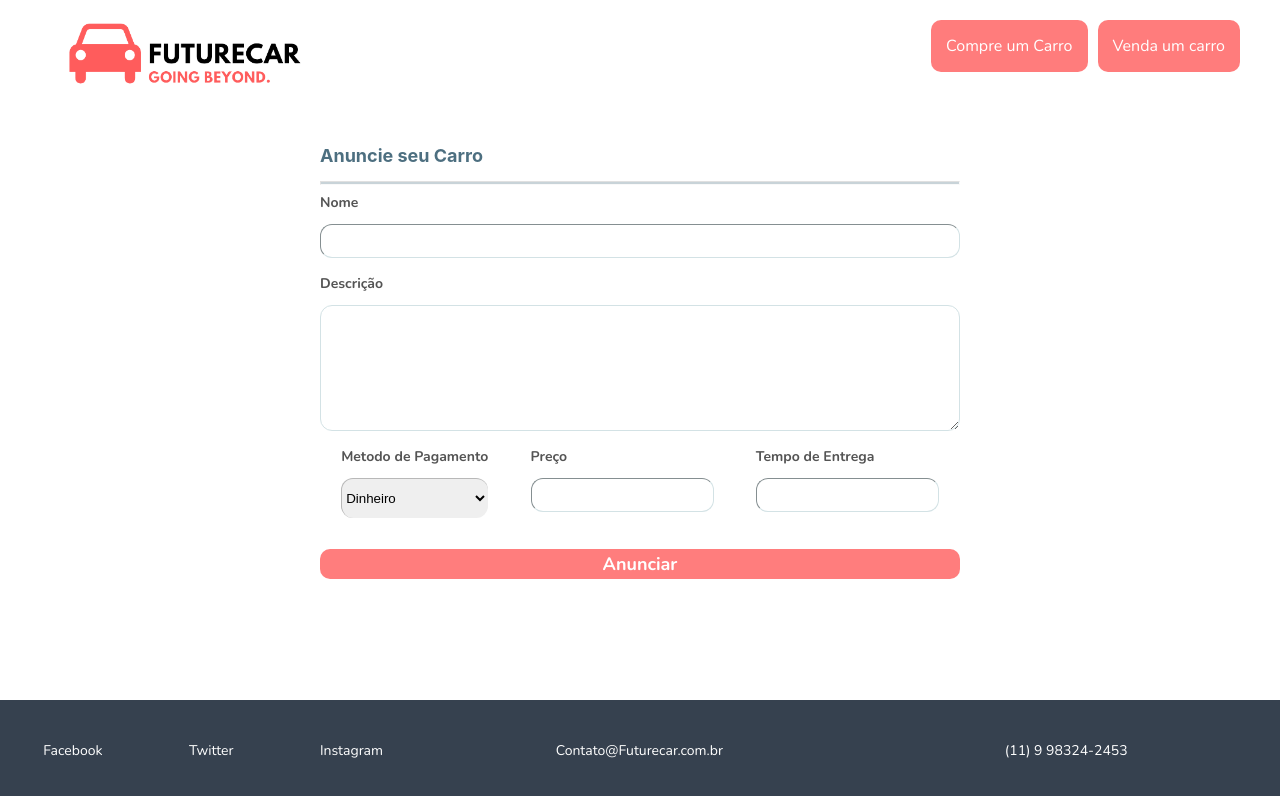
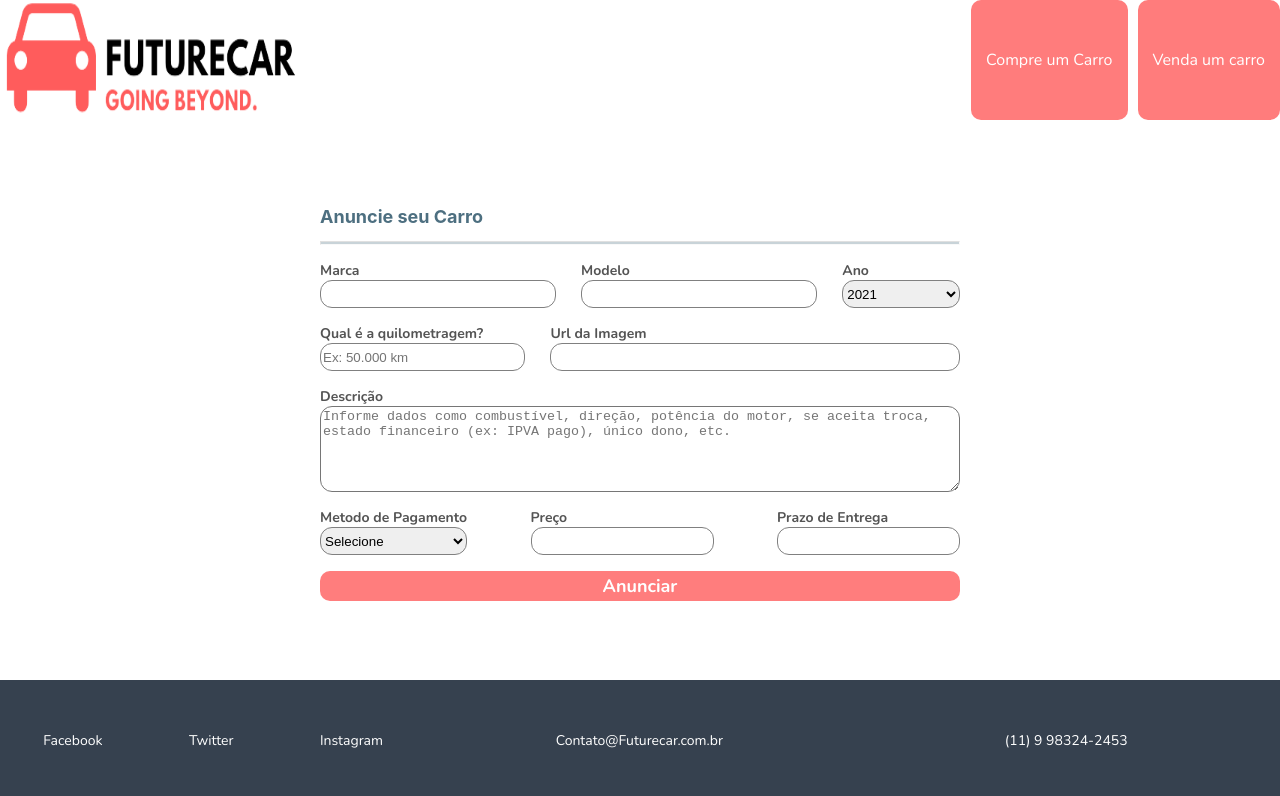
Before and after one commit to gisellenrosa/cruz-marketplace12, a React (Create React App) app: page / in a window 1280 px wide. Both pictures are taken after a click on the element "Venda um carro". Shown: the top 796 px of the page. Built offline with nearby package versions, Linux system fonts and the light colour scheme.

Commit message:
Acrescentei mais dados na SellPage

```diff
--- a/src/App.js
+++ b/src/App.js
@@ -11,7 +11,7 @@ import styled from "styled-components";
 
 const Appcontainerfull = styled.div `
 display:grid;
-grid-template-rows: 1fr 6fr 1fr;
+grid-template-rows: 15% 70% 15%;
 height:100vh;
 `
 export default class App extends React.Component {
@@ -38,13 +38,13 @@ export default class App extends React.Component {
       }
     };
     return (
-      <div>
+      <Appcontainerfull>
         <Header changeToPage={this.changePage} />
         {renderPage()}
 
 
         <Footer/>
-      </div>
+      </Appcontainerfull>
     );
   }
 }
--- a/src/components/Footer/Footer.js
+++ b/src/components/Footer/Footer.js
@@ -1,73 +1,53 @@
-import styled from 'styled-components'
-import React from 'react'
-
-
-
-const MasterFooter = styled.div`
-position:fixed;
-bottom:0;
-left:0;
-padding-bottom:0;
-`
+import styled from "styled-components";
+import React from "react";
 
 const FooterDiv = styled.footer`
-    background-color:#36414f;
-    height: 100px;
-    width:100vw;
-    display:flex;
-    align-items:center;
-    color:white;
-    font-size:14px;
+  background-color: #36414f;
+  width: 100vw;
+  display: flex;
+  align-items: center;
+  color: white;
+  font-size: 14px;
   font-family: "nunito", sans-serif;
-`
+`;
 const FooterRedes = styled.div`
-width:33.3%;
-display:flex;
-justify-content:space-around;
-text-decoration:none;
-`
+  width: 33.3%;
+  display: flex;
+  justify-content: space-around;
+  text-decoration: none;
+`;
 const FooterEmail = styled.p`
   width: 33.3%;
-display:flex;
-justify-content:center;
-`
+  display: flex;
+  justify-content: center;
+`;
 const FooterNumero = styled.p`
-width:33.4%;
-display:flex;
-justify-content:center;
-`
+  width: 33.4%;
+  display: flex;
+  justify-content: center;
+`;
 const LinksFooter = styled.a`
-text-decoration:none;
-color:white;
-`
+  text-decoration: none;
+  color: white;
+`;
 
-
-export default class Footer extends React.Component{
-    render(){
+export default class Footer extends React.Component {
+  render() {
     return (
-         <MasterFooter>
             <FooterDiv>
           <FooterRedes>
-                   <LinksFooter href = 'https://www.facebook.com/'>
-                       Facebook</LinksFooter>
+            <LinksFooter href="https://www.facebook.com/">Facebook</LinksFooter>
 
-                   <LinksFooter href = 'https://twitter.com/'>
-                       Twitter</LinksFooter>
+            <LinksFooter href="https://twitter.com/">Twitter</LinksFooter>
 
-                   <LinksFooter href = 'https://www.instagram.com/'>
-                        Instagram</LinksFooter>
-
+            <LinksFooter href="https://www.instagram.com/">
+              Instagram
+            </LinksFooter>
           </FooterRedes>
 
-               <FooterEmail>
-                         Contato@Futurecar.com.br
-                </FooterEmail>
-                <FooterNumero>
-                (11) 9 98324-2453
-                </FooterNumero>
+          <FooterEmail>Contato@Futurecar.com.br</FooterEmail>
+          <FooterNumero>(11) 9 98324-2453</FooterNumero>
         </FooterDiv>
-         </MasterFooter>
-
-        )
+    );
   }
 }
--- a/src/components/Header/Header.js
+++ b/src/components/Header/Header.js
@@ -1,55 +1,51 @@
 import React from "react";
 import styled from "styled-components";
-import ImgHeader from "../../images/futurecar-logo.png"
-
+import ImgHeader from "../../images/futureCar.png";
 
 const HeaderDiv = styled.div`
   display: flex;
   justify-content: space-between;
-  margin: 20px 40px 20px 40px;
-  height: 10vh;
 `;
 
 const Buttons = styled.div`
+  display: flex;
+`;
 
-  display:flex;
-`;
 const Img = styled.img`
-cursor:pointer
+  cursor: pointer;
 `;
 
 const Button = styled.div`
-font-family: 'Nunito', sans-serif;
-background-color:#FF5C5C;
-opacity:0.8;
-padding:15px;
-margin-left:10px;
-border:0;
-border-radius:10px;
-color:white;
-display:flex;
-text-align:center;
-align-items:center;
-cursor:pointer;
-transition:300ms;
-:hover{
-  opacity:1;
+  font-family: "Nunito", sans-serif;
+  background-color: #ff5c5c;
+  opacity: 0.8;
+  padding: 15px;
+  margin-left: 10px;
+  border: 0;
+  border-radius: 10px;
+  color: white;
+  display: flex;
+  text-align: center;
+  align-items: center;
+  justify-items: center;
+  cursor: pointer;
+  transition: 300ms;
+  :hover {
+    opacity: 1;
   }
 `;
 export default class Header extends React.Component {
   render() {
     return (
       <HeaderDiv>
-        <div>
         <Img
           onClick={() => {
             this.props.changeToPage("Home");
           }}
-            src={ImgHeader} style= {{ width: "300px" }}
+          src={ImgHeader}
+          style={{ width: "300px" }}
         />
-        </div>
         <Buttons>
-            <div>
           <Button
             onClick={() => {
               this.props.changeToPage("Buy");
@@ -57,17 +53,13 @@ export default class Header extends React.Component {
           >
             Compre um Carro
           </Button>
-            </div>
-            <div>
           <Button
-
             onClick={() => {
               this.props.changeToPage("Sell");
             }}
           >
             Venda um carro
           </Button>
-            </div>
         </Buttons>
       </HeaderDiv>
     );
--- a/src/pages/SellPage.js
+++ b/src/pages/SellPage.js
@@ -1,219 +1,318 @@
 import axios from "axios";
 import React from "react";
-import styled from  "styled-components";
+import styled from "styled-components";
 
 const FlexColumn = styled.div`
-display:flex;
-flex-direction:column;
-`
+  display: flex;
+  justify-content: space-between;
+`;
+
+const GridColumn1 = styled.div`
+  display: grid;
+  grid-template-columns: 2fr 2fr 1fr;
+  gap: 2vw;
+`;
+
+const GridColumn2 = styled.div`
+  display: grid;
+  grid-template-columns: 1fr 2fr;
+  gap: 2vw;
+`;
+
 const InicioSellPage = styled.div`
+  color: #4d6f80;
+`;
 
+const Myh2 = styled.h2`
+  font-size: 18px;
+`;
+
+const HrSellPage = styled.hr`
   color: #4d6f80;
-`
-const Myh2 = styled.h2`
-font-size:18px;`;
+  height: 2px;
+  background-color: #4d6f80;
+  opacity: 0.3;
+`;
 
-const HrSellPage = styled.hr `
-color: #4d6f80;
-height:2px;
-background-color:#4d6f80;
-opacity:0.3;
-`
 const DivMasterSellPage = styled.div`
-width:50%;
-padding-bottom:100px;
-padding-top:10px;
-margin:auto;
-`
+  width: 50vw;
+  margin: auto;
+  overflow: auto;
+`;
+
 const InputSellPage = styled.input`
-border-bottom:solid;
-border-width:1px;
-height:30px;
-border-radius:12px;
-border-color:#d3e2e5;
-margin-bottom:16px;
-`
+  border: 1px solid gray;
+  height: 24px;
+  border-radius: 12px;
+  outline: none;
+`;
+
 const InputSellPage2 = styled.textarea`
-border-bottom:solid;
-border-width:1px;
-height:120px;
-border-radius:12px;
-border-color:#d3e2e5;
-margin-bottom:16px;
-`
-const LabelSellpage = styled.label`
-margin-bottom:12px;
-font-family:'nunito', sans-serif;
-font-weight:bold;
-color:#545454;
-font-size:14px;
-`
-const MetodoPrecoPrazo = styled.div `
-display:flex;
-font-weight:bold;
-font-size:16px;
-justify-content:space-around;
-`
+  height: 10vh;
+  border-radius: 12px;
+  outline: none;
+`;
+
+const DivSellPage = styled.div`
+  display: flex;
+  flex-direction: column;
+  font-family: "nunito", sans-serif;
+  font-weight: bold;
+  color: #545454;
+  font-size: 14px;
+  margin: 8px 0;
+`;
+
+
 const SelectSellPag = styled.select`
-border-bottom:solid;
-border-width:1px;
-height:40px;
-border-radius:12px;
-border-color:#8888;
-margin-bottom:16px;
-border-right:none;
-border-bottom:none;
-`
+  border: 1px solid gray;
+  height: 28px;
+  border-radius: 12px;
+  outline: none;
+`;
 
 const ButtonSellPage = styled.button`
-background-color:#ff7d7d;
-font-family:'nunito', sans-serif;
-border-radius:10px;
-border-color:transparent;
-width:100%;
-margin-top:15px;
-font-weight:bold;
-font-size:18px;
-color:white;
-transition:300ms;
+  background-color: #ff7d7d;
+  font-family: "nunito", sans-serif;
+  border-radius: 10px;
+  border-color: transparent;
+  width: 100%;
+  font-weight: bold;
+  font-size: 18px;
+  color: white;
+  transition: 300ms;
+  margin: 8px 0;
   cursor: pointer;
-:hover{
-  background-color:#FF5C5C;
+  :hover {
+    background-color: #ff5c5c;
   }
-`
-
+`;
 
 export default class SellPage extends React.Component {
-  state={
+  state = {
     name: "",
     description: "",
     price: null,
     paymentMethod: "",
-  	shipping:null
-
-    }
-    handleName =(e)=>{
-      this.setState({name: e.target.value});
+    shipping: null,
+    image: "",
+    model: "",
+    year: "",
+    km: null,
+  };
+  handleName = (e) => {
+    this.setState({ name: e.target.value });
   };
 
-    handleDescription = (e) =>{
-      this.setState({description: e.target.value});
+  handleDescription = (e) => {
+    this.setState({ description: e.target.value });
   };
-    handlePrice = (e) =>{
-      this.setState({price: e.target.value});
+  handlePrice = (e) => {
+    this.setState({ price: e.target.value });
   };
 
   handlePaymentMethod = (e) => {
-
-      this.setState({paymentMethod:e.target.value});
+    this.setState({ paymentMethod: e.target.value });
   };
 
-    handleShipping = (e) =>{
-      this.setState({shipping: e.target.value});
+  handleShipping = (e) => {
+    this.setState({ shipping: e.target.value });
   };
 
-  createCar = () =>{
+  handleImage = (e) => {
+    this.setState({ image: e.target.value });
+  };
+
+  handleModel = (e) => {
+    this.setState({ model: e.target.value });
+  };
+
+  handleYear = (e) => {
+    this.setState({ year: e.target.value });
+  };
+
+  handleKm = (e) => {
+    this.setState({ km: e.target.value });
+  };
+
+  createCar = () => {
     const body = {
       name: this.state.name,
       description: this.state.description,
       price: this.state.price,
       paymentMethod: this.state.paymentMethod,
-      shipping: this.state.shipping
+      shipping: this.state.shipping,
+      image: this.state.image,
+      model: this.state.model,
+      year: this.state.year,
+      km: this.state.km,
     };
     axios
-      .post("https://us-central1-labenu-apis.cloudfunctions.net/futureCarTwo/cars", body)
-      .then((res)=> {
+      .post(
+        "https://us-central1-labenu-apis.cloudfunctions.net/futureCarTwo/cars",
+        body
+      )
+      .then((res) => {
         alert("Parabéns, seu carro foi anunciado com sucesso!");
-        console.log(res)
-        this.setState({ name: "", description: "", price:"", paymentMethod: "", shipping:""})
+        console.log(res);
+        this.setState({
+          name: "",
+          description: "",
+          price: null,
+          paymentMethod: "",
+          shipping: null,
+          image: "",
+          model: "",
+          year: "",
+          km: null,
+        });
       })
       .catch((err) => {
-        alert("Ocorreu um erro ao anunciar seu carro, verifique se todas as informações foram preenchidas corretamente");
+        alert(
+          "Ocorreu um erro ao anunciar seu carro, verifique se todas as informações foram preenchidas corretamente"
+        );
         console.log(err);
       });
   };
 
-
-
   render() {
-
     return (
       <DivMasterSellPage>
         <InicioSellPage>
           <Myh2>Anuncie seu Carro</Myh2>
-        <HrSellPage/>
+          <HrSellPage />
         </InicioSellPage>
-
+        <GridColumn1>
+          <DivSellPage>
+            Marca
+            <InputSellPage onChange={this.handleName} value={this.state.name} />
+          </DivSellPage>
+          <DivSellPage>
+            Modelo
+            <InputSellPage
+              onChange={this.handleModel}
+              value={this.state.model}
+            />
+          </DivSellPage>
+          <DivSellPage>
+            Ano
+            <SelectSellPag onChange={this.handleYear} value={this.state.year}>
+              <option value="2021">2021</option>
+              <option value="2020">2020</option>
+              <option value="2019">2019</option>
+              <option value="2018">2018</option>
+              <option value="2017">2017</option>
+              <option value="2016">2016</option>
+              <option value="2015">2015</option>
+              <option value="2014">2014</option>
+              <option value="2013">2013</option>
+              <option value="2012">2012</option>
+              <option value="2011">2011</option>
+              <option value="2010">2010</option>
+              <option value="2009">2009</option>
+              <option value="2008">2008</option>
+              <option value="2007">2007</option>
+              <option value="2006">2006</option>
+              <option value="2005">2005</option>
+              <option value="2004">2004</option>
+              <option value="2003">2003</option>
+              <option value="2002">2002</option>
+              <option value="2001">2001</option>
+              <option value="2000">2000</option>
+              <option value="1999">1999</option>
+              <option value="1998">1998</option>
+              <option value="1997">1997</option>
+              <option value="1996">1996</option>
+              <option value="1995">1995</option>
+              <option value="1994">1994</option>
+              <option value="1993">1993</option>
+              <option value="1992">1992</option>
+              <option value="1991">1991</option>
+              <option value="1990">1990</option>
+              <option value="1989">1989</option>
+              <option value="1988">1988</option>
+              <option value="1987">1987</option>
+              <option value="1986">1986</option>
+              <option value="1985">1985</option>
+              <option value="1984">1984</option>
+              <option value="1983">1983</option>
+              <option value="1982">1982</option>
+              <option value="1981">1981</option>
+              <option value="1980">1980</option>
+              <option value="1979">1979</option>
+              <option value="1978">1978</option>
+              <option value="1977">1977</option>
+              <option value="1976">1976</option>
+              <option value="1975">1975</option>
+              <option value="1974">1974</option>
+              <option value="1973">1973</option>
+              <option value="1972">1972</option>
+              <option value="1971">1971</option>
+              <option value="1970">1970</option>
+            </SelectSellPag>
+          </DivSellPage>
+        </GridColumn1>
+        <GridColumn2>
+          <DivSellPage>
+            Qual é a quilometragem?
+            <InputSellPage
+              type="number"
+              onChange={this.handleKm}
+              value={this.state.km}
+              placeholder="Ex: 50.000 km"
+            ></InputSellPage>
+          </DivSellPage>
+          <DivSellPage>
+            Url da Imagem
+            <InputSellPage
+              onChange={this.handleImage}
+              value={this.state.image}
+            />
+          </DivSellPage>
+        </GridColumn2>
+        <DivSellPage>
+          Descrição
+          <InputSellPage2
+            placeholder="Informe dados como combustível, direção, potência do motor, se aceita troca, estado financeiro (ex: IPVA pago), único dono, etc."
+            onChange={this.handleDescription}
+            value={this.state.description}
+          />
+        </DivSellPage>
         <FlexColumn>
-          <LabelSellpage>
-            Nome
-          </LabelSellpage>
-
-
-          <InputSellPage onChange={this.handleName}
-         value={this.state.name} />
-
-          <LabelSellpage>
-            Descrição
-          </LabelSellpage>
-
-
-        <InputSellPage2 onChange={this.handleDescription}
-         value={this.state.description}/>
-
-         </FlexColumn>
-
-
-        <MetodoPrecoPrazo>
-          <FlexColumn>
-
-            <LabelSellpage>
+          <DivSellPage>
             Metodo de Pagamento
-            </LabelSellpage>
-
-          <SelectSellPag onChange={this.handlePaymentMethod} value={this.state.paymentMethod}>
+            <SelectSellPag
+              onChange={this.handlePaymentMethod}
+              value={this.state.paymentMethod}
+            >
+              <option value="">Selecione</option>
+              <option value="Financiamento">Financiamento</option>
               <option value="Dinheiro">Dinheiro</option>
               <option value="Cartão de Crédito">Cartão de Crédito</option>
               <option value="Cartão de Débito">Cartão de Débito</option>
               <option value="Boleto Bancário">Boleto Bancário</option>
               <option value="Pix">Pix</option>
             </SelectSellPag>
+          </DivSellPage>
+          <DivSellPage>
+            Preço
+            <InputSellPage
+              type="number"
+              onChange={this.handlePrice}
+              value={this.state.price}
+            />
+          </DivSellPage>
 
+          <DivSellPage>
+            Prazo de Entrega
+            <InputSellPage
+              type="number"
+              onChange={this.handleShipping}
+              value={this.state.shipping}
+            />
+          </DivSellPage>
         </FlexColumn>
-
-
-        <FlexColumn>
-          <LabelSellpage>
-            Preço
-          </LabelSellpage>
-
-           <InputSellPage type="number"
-         onChange={this.handlePrice}
-         value={this.state.price} />
-
-        </FlexColumn>
-
-        <FlexColumn>
-          <LabelSellpage>
-            Tempo de Entrega
-          </LabelSellpage>
-
-           <InputSellPage type="number"
-         onChange={this.handleShipping}
-         value={this.state.shipping}/>
-
-
-
-        </FlexColumn>
-
-
-        </MetodoPrecoPrazo>
-
-        <ButtonSellPage onClick={this.createCar}>
-        Anunciar
-        </ButtonSellPage>
-
-
+        <ButtonSellPage onClick={this.createCar}>Anunciar</ButtonSellPage>
       </DivMasterSellPage>
     );
   }
```
Also changed, not shown: src/components/Cars.js (+8 -30 lines), src/components/CarsCard.js (+20 -22 lines), src/pages/DetailsPage.js (+1 -17 lines), src/pages/HomePage.js (+6 -16 lines), src/images/futureCar.png, src/images/futurecar-logo.png (deleted). Lines whose indentation alone changed are shown as unchanged.
